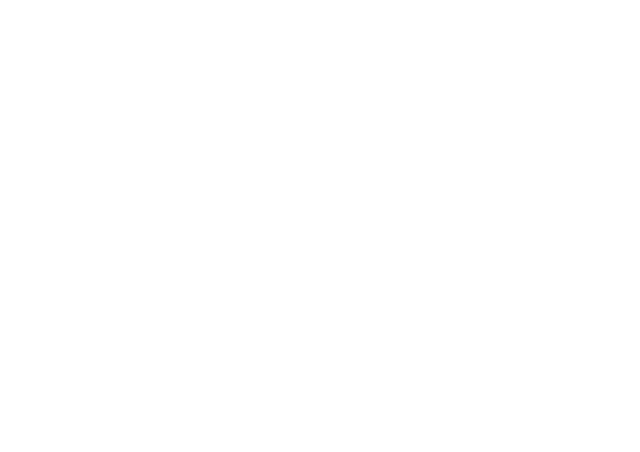
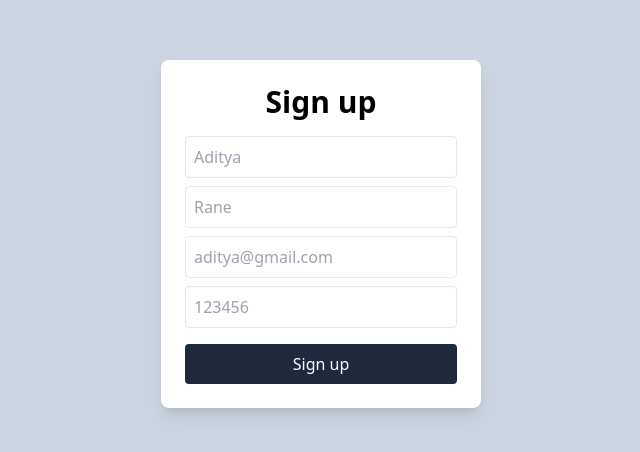
Before and after one commit to adityarane24/paytm-main, a React (Vite) app in the folder frontend/: page / in a window 1280 px wide. Before the commit this address had no page. Shown: the part 166-618 px from the top of the page, without its empty margins (319-959 px from the left). Built offline with nearby package versions, Linux system fonts and the light colour scheme.

Commit message:
Fix homepage routing and force clean lowercase import paths

```diff
--- a/frontend/src/App.jsx
+++ b/frontend/src/App.jsx
@@ -1,13 +1,16 @@
 import { BrowserRouter, Route, Routes } from 'react-router-dom';
-import { Signup } from "./Pages/signup";
-import { Signin } from "./Pages/signin";
-import { Dashboard } from "./Pages/dashboard";
-import { SendMoney } from "./Pages/SendMoney";
+import { Signup } from "./pages/signup";
+import { Signin } from "./pages/signin";
+import { Dashboard } from "./pages/dashboard";
+import { SendMoney } from "./pages/sendmoney";
 
 function App() {
   return (
     <BrowserRouter>
       <Routes>
+        {/* PERMANENT FIX: Landing on the base URL automatically shows the Signup page */}
+        <Route path="/" element={<Signup />} />
+
         <Route path="/signup" element={<Signup />} />
         <Route path="/signin" element={<Signin />} />
         <Route path="/dashboard" element={<Dashboard />} />
```
